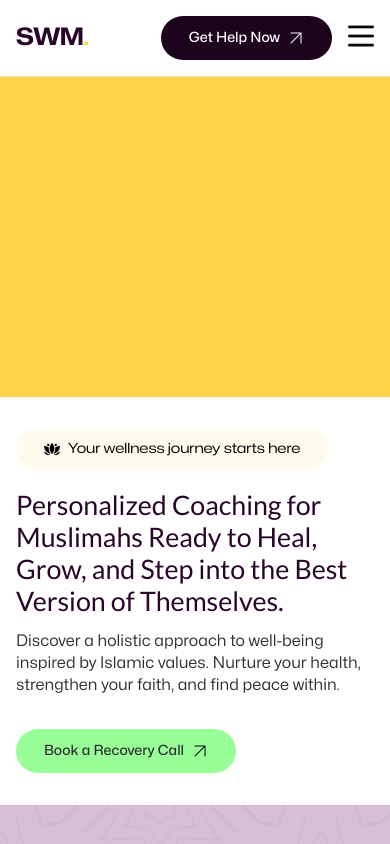
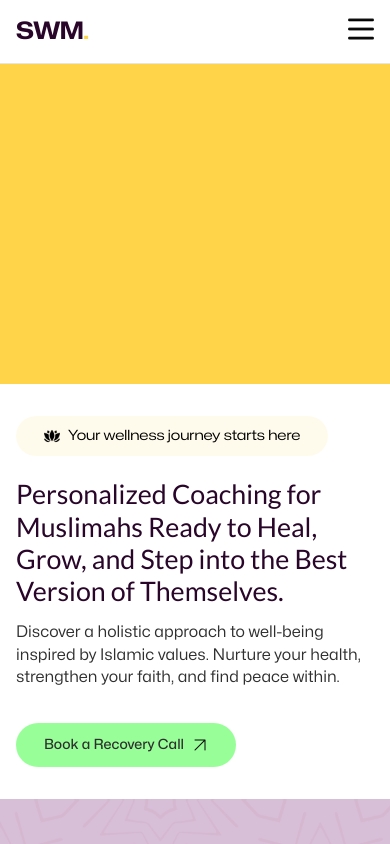
Before and after one commit to jubril-a/safe-with-muhinat, a Next.js app: page / in a window 390 px wide. Shown: the top 844 px of the page. Built offline with nearby package versions, Linux system fonts and the light colour scheme.

Commit message:
edited navbar

```diff
--- a/app/components/Hero.module.scss
+++ b/app/components/Hero.module.scss
@@ -19,7 +19,7 @@
     padding: 2rem 1rem;
 
     display: grid;
-    gap: .75rem;
+    gap: .9rem;
 
     @media (min-width: 768px) {
         margin-inline: auto;
--- a/app/components/Navbar.jsx
+++ b/app/components/Navbar.jsx
@@ -14,14 +14,15 @@ export default function Navbar({page}) {
                 <div className={styles.logo}>SWM<span>.</span></div>
                 <motion.div
                     initial={{y: "-100%"}}
-                    animate={isOpen ? {y: 70} : null}
+                    animate={isOpen ? {y: 63} : null}
                     transition={{duration: .75, ease: [.246,.75,.187,1]}}
                   className={styles.links}>
                     <a href="/" className={page == "home" ? styles.active : null}>Home</a>
                     <a href="/about" className={page == "about" ? styles.active : null}>About Me</a>
                     <a href="">Resourses</a>
+                    <a className={styles.mobileCtaButton} href="">Get Help Now</a>
                 </motion.div>
-                <div className={styles.flex}>
+                <div className={styles.navButtons}>
                     <Button label="Get Help Now" to="#" eClass="variant2"/>
                     <button className={styles.mobileNav}>
                        <Image src={isOpen ? "/images/close.png" : "/images/menu.png"} width="26" height="26" alt="menu" onClick={() => setIsOpen(!isOpen)}/>
--- a/app/components/Navbar.module.scss
+++ b/app/components/Navbar.module.scss
@@ -61,6 +61,10 @@ a.active {
     display: none;
 }
 
+.mobileCtaButton {
+    display: none;
+}
+
 @media (max-width: 720px) {
 
     .links {
@@ -86,8 +90,17 @@ a.active {
         all: unset;
     }
 
-    .flex {
+    .navButtons {
         display: flex;
         gap: 1rem;
     }
 }
+
+@media (max-width: 400px) {
+    .mobileCtaButton {
+        display: block;
+    }
+    .navButtons a:first-child {
+        display: none;
+    }
+}
```
